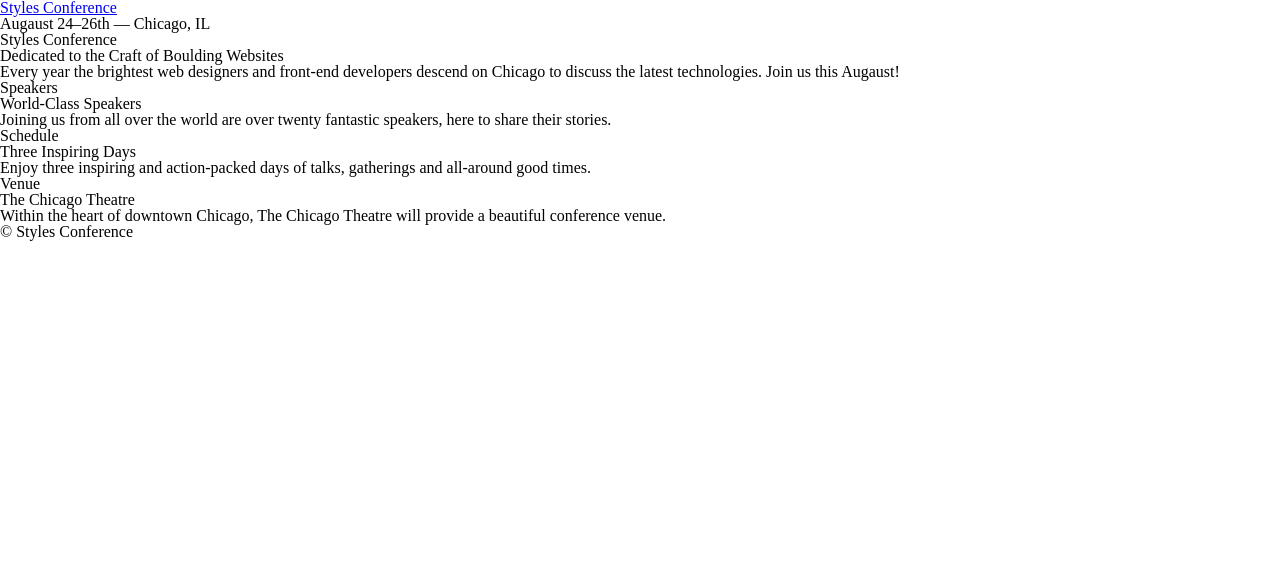
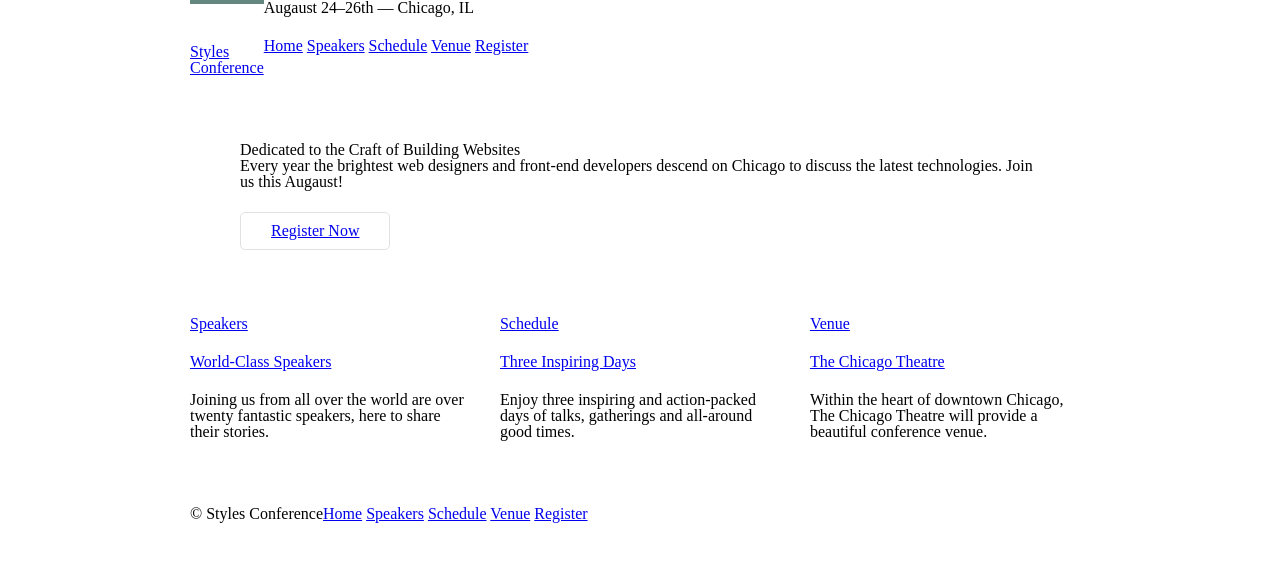
Before and after one commit to cavery8989/shayhowe_html_and_css, a plain HTML site: page section_1/index.html in a window 1280 px wide. Drawn offline with Linux system fonts and the light colour scheme.

Commit message:
Added layouts to the page using folats and inline-block

```diff
--- a/section_1/assets/stylesheets/main.css
+++ b/section_1/assets/stylesheets/main.css
@@ -46,3 +46,138 @@ table {
 	border-collapse: collapse;
 	border-spacing: 0;
 }
+
+/*
+============================================
+Grid
+============================================
+*/
+
+*,
+*:before,
+*:after {
+	-webkit-box-sizing: border-box;
+	-moz-box-sizing: border-box;
+	-box-sizing: border-box;
+}
+
+.container,
+.grid{
+	margin: 0 auto;
+	width: 960px;
+}
+
+.container{
+	padding-left: 30px;
+	padding-right: 30px;
+}
+
+/*
+============================================
+Typography
+============================================
+*/
+
+h1, h3, h4, h5, p{
+	margin-bottom: 22px;
+}
+
+/*
+============================================
+Buttons
+============================================
+*/
+.btn{
+	border-radius: 5px;
+	display: inline-block;
+	margin: 0
+}
+
+.btn-alt{
+	border: 1px solid #dfe2e5;
+	padding: 10px 30px;
+}
+
+/*
+============================================
+Home
+============================================
+*/
+
+.hero{
+	padding: 22px 80px 66px 80px;
+}
+
+/*
+============================================
+Clear Fix
+============================================
+*/
+
+.group:before,
+.group:after{
+	content:"";
+	display: table;
+
+}
+.group:after{
+	clear:both;
+}
+.group{
+	clear:both;
+	*zoom: 1;
+}
+
+/*
+============================================
+Primanry Header
+============================================
+*/
+
+.logo{
+	float:left;
+	border-top:4px solid #648880;
+	padding: 40px 0 22px 0;
+}
+
+/*
+============================================
+Primanry Footer
+============================================
+*/
+
+.primary-footer{
+	padding-bottom: 44px;
+	padding-top: 44px
+}
+
+.primary-footer small{
+	float: left;
+}
+
+/*
+============================================
+Collumns
+============================================
+*/
+
+.col-1-3{
+	width:33.33%;
+}
+
+.col-2-3{
+	width: 66.66%;
+}
+
+.col-1-3,
+.col-2-3{
+	display: inline-block;
+	vertical-align: top;
+}
+
+.grid,
+.col-1-3,
+.col-2-3{
+	padding-left: 15px;
+	padding-right: 15px;
+}
--- a/section_1/index.html
+++ b/section_1/index.html
@@ -7,41 +7,86 @@
 	<link rel="stylesheet" type="text/css" href="assets/stylesheets/main.css">
 </head>
 <body>
-	<header>
-		<h1><a href="index.html">Styles Conference</a></h1>
+	<header class="container group">
+
+		<h1 class="logo"><a href="index.html">Styles <br> Conference</a></h1>
+
+
 		<h3>Augaust 24&ndash;26th &mdash; Chicago, IL</h3>
+
+		<nav>
+			<a href="index.html">Home</a>
+			<a href="speakers.html">Speakers</a>
+			<a href="schedule.html">Schedule</a>
+			<a href="venue.html">Venue</a>
+			<a href="register.html">Register</a>
+
+		</nav>
+
 	</header>
-	<h1>Styles Conference</h1>
 
-	<section>
-		<h2>Dedicated to the Craft of Boulding Websites</h2>
+
+	<section class="container hero">
+		<h2>Dedicated to the Craft of Building Websites</h2>
+
 		<p>Every year the brightest web designers and front-end developers descend on Chicago to discuss the latest technologies. Join us this Augaust!</p>
+
+		<a class="btn btn-alt" href="register.html">Register Now</a>
+
 	</section>
 
-	<section>
-		<section>
-			<h5>Speakers</h5>
-			<h3>World-Class Speakers</h3>
+	<section class="grid">
+
+		<!-- Speakers -->
+
+		<section class="col-1-3">
+			<a href="speakers.html">
+				<h5>Speakers</h5>
+				<h3>World-Class Speakers</h3>
+			</a>
+
 			<p>Joining us from all over the world are over twenty fantastic speakers, here to share their stories.</p>
-		</section>
 
-		<section>
-			<h5>Schedule</h5>
-			<h3>Three Inspiring Days</h3>
+
+		</section><!--
+			Schedule
+		--><section class="col-1-3">
+			<a href="schedule.html">
+				<h5>Schedule</h5>
+				<h3>Three Inspiring Days</h3>
+			</a>
+
 			<p>Enjoy three inspiring and action-packed days of talks, gatherings and all-around good times.</p>
+
+
+
+		</section><!--
+			Venue
+		--><section class="col-1-3">
+			<a href="venue.html">
+				<h5>Venue</h5>
+				<h3>The Chicago Theatre</h3>
+			</a>
+
+			<p>Within the heart of downtown Chicago, The Chicago Theatre will provide a beautiful conference venue.</p>
+
+
 
 		</section>
 
-		<section>
-			<h5>Venue</h5>
-			<h3>The Chicago Theatre</h3>
-			<p>Within the heart of downtown Chicago, The Chicago Theatre will provide a beautiful conference venue.</p>
-
-		</section>
 	</section>
 
-	<footer>
+	<footer class="container primary-footer group">
 		<small>&copy; Styles Conference</small>
+
+		<nav>
+			<a href="index.html">Home</a>
+			<a href="speakers.html">Speakers</a>
+			<a href="schedule.html">Schedule</a>
+			<a href="venue.html">Venue</a>
+			<a href="register.html">Register</a>
+
+		</nav>
 	</footer>
 
 </body>
```
Also changed, not shown: section_1/register.html (added, +39 -0 lines), section_1/schedule.html (added, +39 -0 lines), section_1/speakers.html (added, +39 -0 lines), section_1/venue.html (added, +39 -0 lines).
